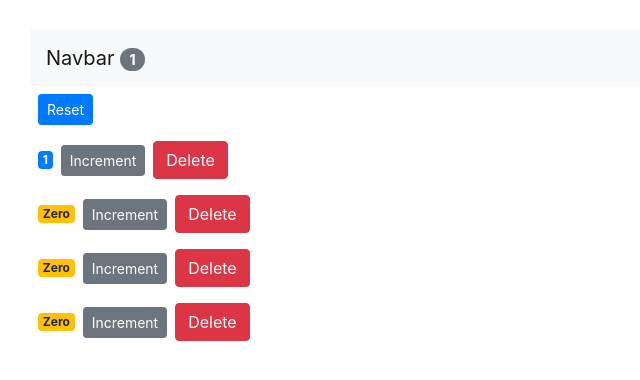
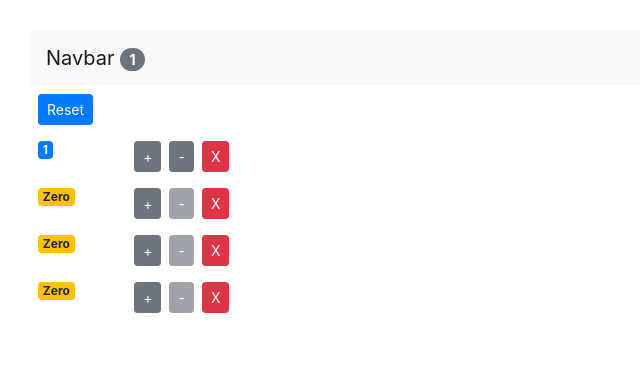
Before and after one commit to smasherly/mosh_intro_react_app, a React (Create React App) app: page / in a window 1280 px wide. Shown: the top 380 px of the page, without its empty margins (0-640 px from the left). Built offline with nearby package versions, Linux system fonts and the light colour scheme.

Commit message:
added navbar

```diff
--- a/src/App.js
+++ b/src/App.js
@@ -17,13 +17,13 @@ class App extends Component {
   //called only when component is rendered for the first time, initialize properties
   constructor() {
     super();
-    console.log("App-Constructor", this.props);
+    // console.log("App-Constructor", this.props);
     // this.state = this.props.something
   }
 
   componentDidMount() {
     //ajax call
-    console.log("App-Mounted");
+    // console.log("App-Mounted");
   }
 
   handleIncrement = (counter) => {
@@ -31,6 +31,13 @@ class App extends Component {
     const index = counters.indexOf(counter);
     counters[index] = { ...counter };
     counters[index].value++;
+    this.setState({ counters });
+  };
+  handleDecrement = (counter) => {
+    const counters = [...this.state.counters];
+    const index = counters.indexOf(counter);
+    counters[index] = { ...counter };
+    counters[index].value--;
     this.setState({ counters });
   };
 
@@ -48,7 +55,7 @@ class App extends Component {
   };
 
   render() {
-    console.log("App-Rendered");
+    // console.log("App-Rendered");
     return (
       <>
         <NavBar
@@ -60,6 +67,7 @@ class App extends Component {
           onReset={this.handleReset}
           onIncrement={this.handleIncrement}
           onDelete={this.handleDelete}
+          onDecrement={this.handleDecrement}
         />
       </>
     );
--- a/src/components/counter.jsx
+++ b/src/components/counter.jsx
@@ -12,33 +12,36 @@ class Counter extends Component {
   //   value: this.props.counter.value,
   // };
 
-  // handleIncrement = () => {
-  //   if (this.state.value < 10) {
-  //     this.setState({ value: this.state.value + 1 });
-  //   } else {
-  //     this.setState({ value: 0 });
-  //   }
-  // };
-
   render() {
-    console.log("a counter  - rendered");
+    // console.log("a counter  - rendered");
 
     return (
-      <div>
+      <div className="row">
+        <div className="col-1">
           <span className={this.getBagdeClasses()}>{this.formatCount()}</span>
+        </div>
+        <div className="col">
           <button
             onClick={() => this.props.onIncrement(this.props.counter)}
             className="btn btn-secondary btn-sm"
           >
-          Increment
+            +
+          </button>
+          <button
+            disabled={this.props.counter.value === 0 ? true : false}
+            onClick={() => this.props.onDecrement(this.props.counter)}
+            className="btn btn-secondary btn-sm m-2"
+          >
+            -
           </button>
           <button
             //had to add counter before id because changed to passing just counter in parent
             onClick={() => this.props.onDelete(this.props.counter.id)}
-          className="btn btn-danger btn -sm m-2"
+            className="btn btn-danger btn-sm"
           >
-          Delete
+            X
           </button>
+        </div>
       </div>
     );
   }
--- a/src/components/counters.jsx
+++ b/src/components/counters.jsx
@@ -2,9 +2,10 @@ import React, { Component } from "react";
 import Counter from "./counter";
 class Counters extends Component {
   render() {
-    console.log("counters - rendered");
+    // console.log("counters - rendered");
 
-    const { counters, onReset, onDelete, onIncrement } = this.props;
+    const { counters, onReset, onDelete, onIncrement, onDecrement } =
+      this.props;
     return (
       <div>
         <button onClick={onReset} className="btn btn-primary btn-sm m-2">
@@ -17,6 +18,7 @@ class Counters extends Component {
             onDelete={onDelete}
             //this passes value and id props so they don't have to be listed separately
             onIncrement={onIncrement}
+            onDecrement={onDecrement}
             counter={counter}
           />
         ))}
--- a/src/components/navbar.jsx
+++ b/src/components/navbar.jsx
@@ -2,7 +2,7 @@ import React, { Component } from "react";
 
 //stateless functional components  sfc <- shortcut
 const NavBar = ({ totalCounters }) => {
-  console.log("navbar - rendered");
+  // console.log("navbar - rendered");
   return (
     <nav className="navbar navbar-light bg-light">
       <a className="navbar-brand" href="#">
```
Lines whose indentation alone changed are shown as unchanged.
